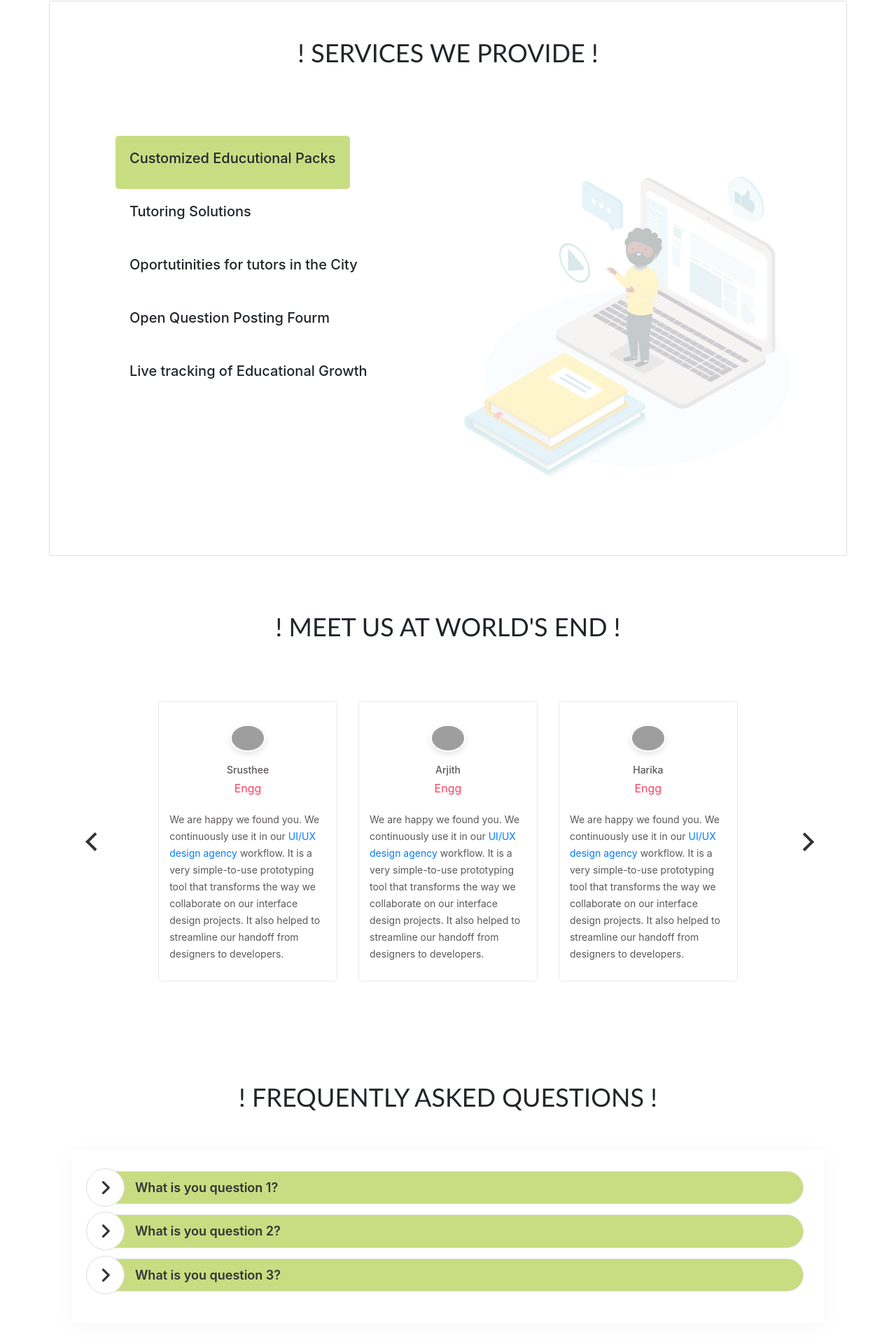
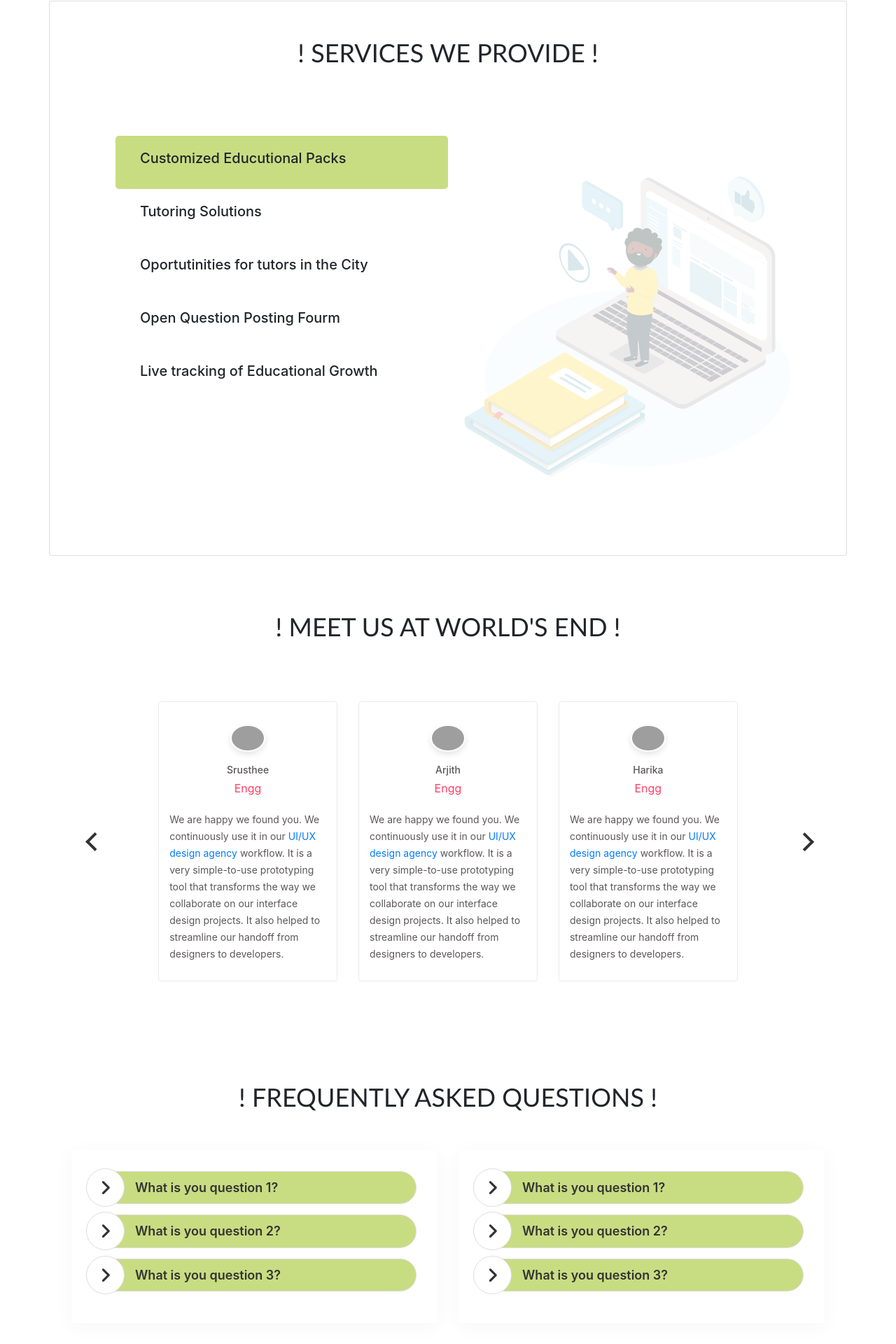
Before and after one commit to HarikaReddySarikonda/carousel, an Angular app in the folder tuitionbell/: page / in a window 1280 px wide. Shown: the part 900-2820 px from the top of the page at 70% size. Built offline with nearby package versions, Linux system fonts and the light colour scheme; grey boxes are pictures that could not be loaded.

Commit message:
changes in faq and services UI

```diff
--- a/tuitionbell/src/app/body/home/home.component.html
+++ b/tuitionbell/src/app/body/home/home.component.html
@@ -96,12 +96,14 @@
                   <div class="col-md-6">
                       <ul>
                           <li class="row" *ngFor="let dataS of serviceData, let i = index" (mouseover)="showTab(i,dataS)" >
-                              <div class="card service" style="border:0px">
-                                  <div class="card-body" [ngStyle]="{'backgroundColor': selectedIndex==i ? '#c8dd82' : ''}" style="border-radius: 5px;">
-                                      <h5 class="card-title">{{dataS.title}}</h5>
-                                      <p class="card-text">{{dataS.data}}</p>
-                                  </div>
+                            <div class="col-12" [ngStyle]="{'backgroundColor': selectedIndex==i ? '#c8dd82' : ''}" style="border-radius: 5px;">
+                              <div class="card service" style="border:0px; background-color: inherit;">
+                                <div class="card-body" style="background-color: inherit;" >
+                                    <h5 class="card-title">{{dataS.title}}</h5>
+                                    <p class="card-text">{{dataS.data}}</p>
+                                </div>
                               </div>
+                            </div>
                           </li>
                       </ul>
                   </div>
@@ -186,7 +188,53 @@
       </div>
 
     <div class="row">
-      <div class="col-md-12">
+      <div class="col-md-6">
+        <div class="panel-group" id="accordion" role="tablist" aria-multiselectable="false">
+          <div class="panel panel-default">
+            <div class="panel-heading" role="tab" id="headingOne">
+              <h4 class="panel-title">
+                <a class="collapsed" role="button" data-toggle="collapse" data-target="#collapseOne" aria-expanded="true" aria-controls="collapseOne">
+                  What is you question 1?
+                </a>
+              </h4>
+            </div>
+            <div id="collapseOne" class="panel-collapse collapse" role="tabpanel" aria-labelledby="headingOne" data-parent="#accordion">
+              <div class="panel-body">
+                <p>Lorem ipsum dolor sit amet, consectetur adipiscing elit. Praesent nisl lorem, dictum id pellentesque at, vestibulum ut arcu. Curabitur erat libero, egestas eu tincidunt ac, rutrum ac justo. Vivamus condimentum laoreet lectus, blandit posuere tortor aliquam vitae. Curabitur molestie eros.Lorem ipsum dolor sit amet, consectetur adipiscing elit. Praesent nisl lorem, dictum id pellentesque at, vestibulum ut arcu. Curabitur erat libero, egestas eu tincidunt ac, rutrum ac justo. Vivamus condimentum laoreet lectus, blandit posuere tortor aliquam vitae. Curabitur molestie eros. </p>
+              </div>
+            </div>
+          </div>
+          <div class="panel panel-default">
+            <div class="panel-heading" role="tab" id="headingTwo">
+              <h4 class="panel-title">
+                <a class="collapsed" role="button" data-toggle="collapse" data-target="#collapseTwo" aria-expanded="false" aria-controls="collapseTwo">
+                  What is you question 2?
+                </a>
+              </h4>
+            </div>
+            <div id="collapseTwo" class="panel-collapse collapse" role="tabpanel" aria-labelledby="headingTwo" data-parent="#accordion" >
+              <div class="panel-body">
+                <p>Lorem ipsum dolor sit amet, consectetur adipiscing elit. Praesent nisl lorem, dictum id pellentesque at, vestibulum ut arcu. Curabitur erat libero, egestas eu tincidunt ac, rutrum ac justo. Vivamus condimentum laoreet lectus, blandit posuere tortor aliquam vitae. Curabitur molestie eros.Lorem ipsum dolor sit amet, consectetur adipiscing elit. Praesent nisl lorem, dictum id pellentesque at, vestibulum ut arcu. Curabitur erat libero, egestas eu tincidunt ac, rutrum ac justo. Vivamus condimentum laoreet lectus, blandit posuere tortor aliquam vitae. Curabitur molestie eros. </p>
+              </div>
+            </div>
+          </div>
+          <div class="panel panel-default">
+            <div class="panel-heading" role="tab" id="headingThree">
+              <h4 class="panel-title">
+                <a class="collapsed" role="button" data-toggle="collapse" data-target="#collapseThree" aria-expanded="false" aria-controls="collapseThree">
+                  What is you question 3?
+                </a>
+              </h4>
+            </div>
+            <div id="collapseThree" class="panel-collapse collapse" role="tabpanel" aria-labelledby="headingThree" data-parent="#accordion" >
+              <div class="panel-body">
+                <p>Lorem ipsum dolor sit amet, consectetur adipiscing elit. Praesent nisl lorem, dictum id pellentesque at, vestibulum ut arcu. Curabitur erat libero, egestas eu tincidunt ac, rutrum ac justo. Vivamus condimentum laoreet lectus, blandit posuere tortor aliquam vitae. Curabitur molestie eros.Lorem ipsum dolor sit amet, consectetur adipiscing elit. Praesent nisl lorem, dictum id pellentesque at, vestibulum ut arcu. Curabitur erat libero, egestas eu tincidunt ac, rutrum ac justo. Vivamus condimentum laoreet lectus, blandit posuere tortor aliquam vitae. Curabitur molestie eros. </p>
+              </div>
+            </div>
+          </div>
+        </div>
+      </div><!--- END COL -->
+      <div class="col-md-6">
         <div class="panel-group" id="accordion" role="tablist" aria-multiselectable="false">
           <div class="panel panel-default">
             <div class="panel-heading" role="tab" id="headingOne">
```
